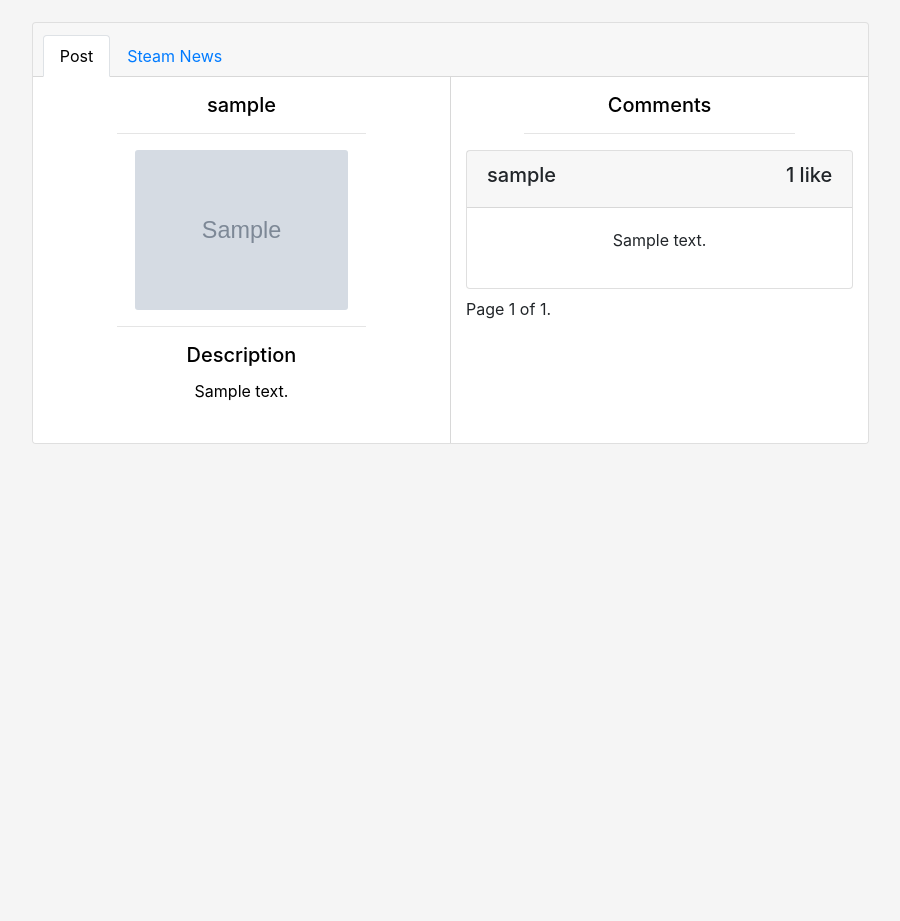
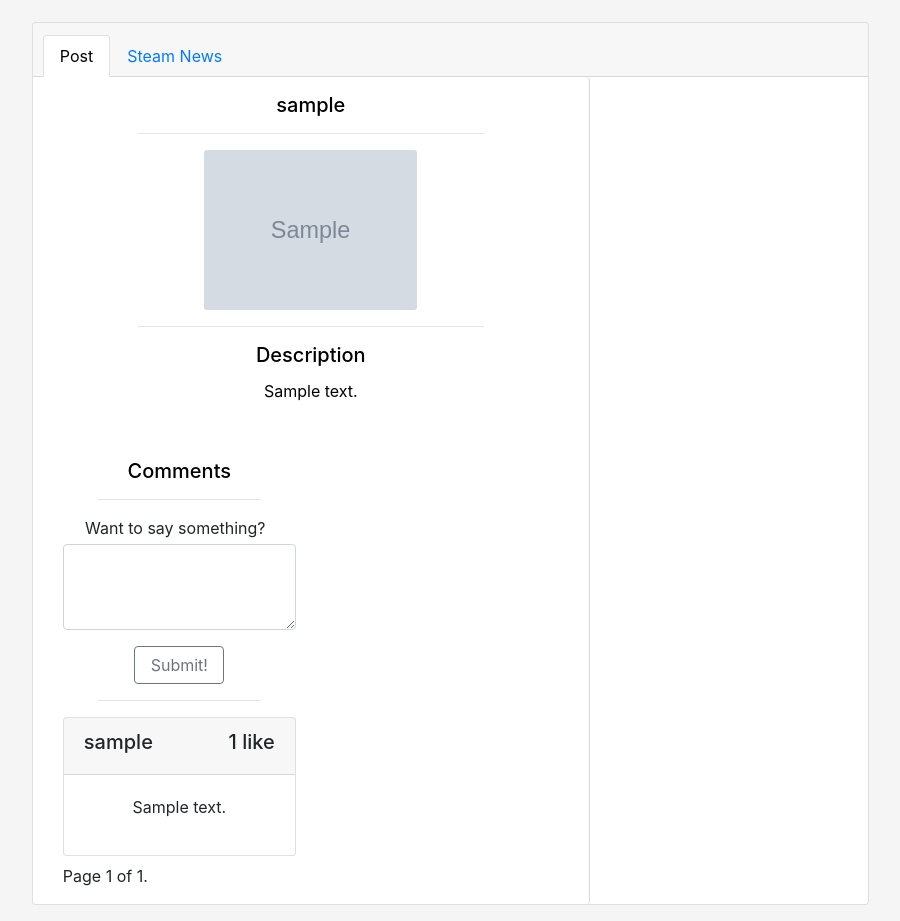
Before and after one commit to settlemysettle/SettleMySettle, a Django app: page /settle/post/1 in a window 1280 px wide. Shown: the part 64-985 px from the top of the page, without its empty margins (187-1087 px from the left). Before the commit the page ends 508 px from the top, so only its background shows below. Run offline with Django 3.2, Linux system fonts and the light colour scheme; tables that the repository leaves empty hold one stand-in row (values such as "Sample post"); grey boxes marked "Sample" are stand-in pictures; data that the repository does not hold is empty; some libraries are stand-ins or nearby versions.

Commit message:
post.html functionality w/ bootstrap done

```diff
--- a/settle/views.py
+++ b/settle/views.py
@@ -159,6 +159,7 @@ def post(request, post_id):
     if request.method == 'POST':
         # Check the type of post request
         if request.POST.get('type') == "com":
+            print("here")
             # Use the CommentForm
             comment_form = CommentForm(data=request.POST)
             context_dict['form'] = comment_form
--- a/templates/settle/post.html
+++ b/templates/settle/post.html
@@ -43,6 +43,18 @@
                 </div>
 
                 <div class="tab-pane fade p-3 text-center d-sm-none" id="two" role="tabpanel" aria-labelledby="two-tab">
+                    <form id="comment_form" method="post" action="" enctype="multipart.form-data">
+                        {% csrf_token %}
+                        <div class="form-group form-inline justify-content-center">
+                            <label class="mr-2 mb-1" for="exampleFormControlTextarea1">Want to say something?</label>
+                            <textarea class="form-control" id="exampleFormControlTextarea1" name="text" rows="3"></textarea>
+                        </div>
+                        <input type="hidden" value="com" name="type">
+                        <input type="hidden" value={{ user }} name="author">
+                        <button type="submit" class="btn btn-outline-secondary mb-3">Submit!</button>
+                    </form>
+
+                    <hr class="pb-3" style="width:70%;margin:0 auto"/>
                   {% if comments %}
                     <div>
                         {% for comment in comments %}
@@ -57,6 +69,7 @@
                           </div>
                           <div class="card-body">
                             <p class="card-text">{{ comment.text }}</p>
+                            <div class="form-inline justify-content-center">
                             <form id="like_button" method="post" action="" enctype="multipart.form-data">
                                 {% csrf_token %}
                                 <input type="hidden" value="like" name="type">
@@ -70,16 +83,17 @@
                                   {% endif %}
                                 {% endif %}
                             </form>
-                          </div>
-                        </div>
                             {% if request.user|has_group:"admin"  %}
                             <form id="del_form" method="post" action="" enctype="multipart/form-data">
                                 {% csrf_token %}
                                 <input type="hidden" name="type" value="del" />
                                 <input type="hidden" name="comment" value="{{ comment.id }}" />
-                            <input type="submit" name="submit" value="X" />
+                                <input class="btn btn-outline-danger ml-1" type="submit" name="submit" value="Delete" />
                             </form>
+                            </div>
                             {% endif %}
+                          </div>
+                        </div>
                         {% endfor %}
                     </div>
 
@@ -133,6 +147,19 @@
             <div class="card col-6 mt-3 pb-3 d-none d-sm-block text-center" style="border:none;">
                 <h5 class="card-title mb-3" style="color:black">Comments</h5>
                 <hr class="pb-3" style="width:70%;margin:0 auto"/>
+
+                <form id="comment_form" method="post" action="" enctype="multipart.form-data">
+                    {% csrf_token %}
+                    <div class="form-group form-inline justify-content-center">
+                        <label class="mr-2 mb-1" for="exampleFormControlTextarea1">Want to say something?</label>
+                        <textarea class="form-control" id="exampleFormControlTextarea1" name="text" rows="3"></textarea>
+                    </div>
+                    <input type="hidden" value="com" name="type">
+                    <input type="hidden" value={{ user }} name="author">
+                    <button type="submit" class="btn btn-outline-secondary mb-3">Submit!</button>
+                </form>
+
+                <hr class="pb-3" style="width:70%;margin:0 auto"/>
                 {% if comments %}
                 <div>
                     {% for comment in comments %}
@@ -147,6 +174,7 @@
                       </div>
                       <div class="card-body">
                         <p class="card-text">{{ comment.text }}</p>
+                        <div class="form-inline justify-content-center">
                         <form id="like_button" method="post" action="" enctype="multipart.form-data">
                             {% csrf_token %}
                             <input type="hidden" value="like" name="type">
@@ -159,15 +187,16 @@
                               <input class="btn btn-outline-success" type="submit" name="unlike" value="Like" />
                               {% endif %}
                             {% endif %}
+                        </form>
                         {% if request.user|has_group:"admin"  %}
                         <form id="del_form" method="post" action="" enctype="multipart/form-data">
                             {% csrf_token %}
                             <input type="hidden" name="type" value="del" />
                             <input type="hidden" name="comment" value="{{ comment.id }}" />
-                                <input class="btn btn-outline-danger" type="submit" name="submit" value="Delete" />
+                            <input class="btn btn-outline-danger ml-1" type="submit" name="submit" value="Delete" />
                         </form>
+                        </div>
                         {% endif %}
-                        </form>
                       </div>
                     </div>
                     {% endfor %}
```
Lines whose indentation alone changed are shown as unchanged.
